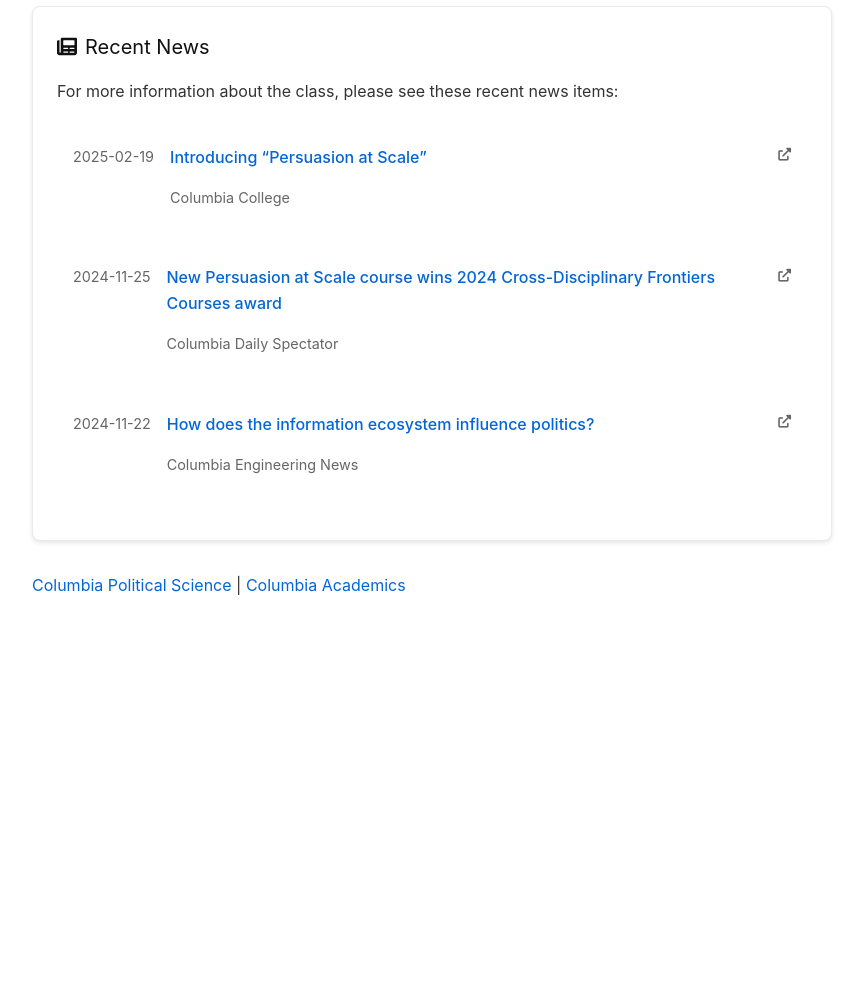
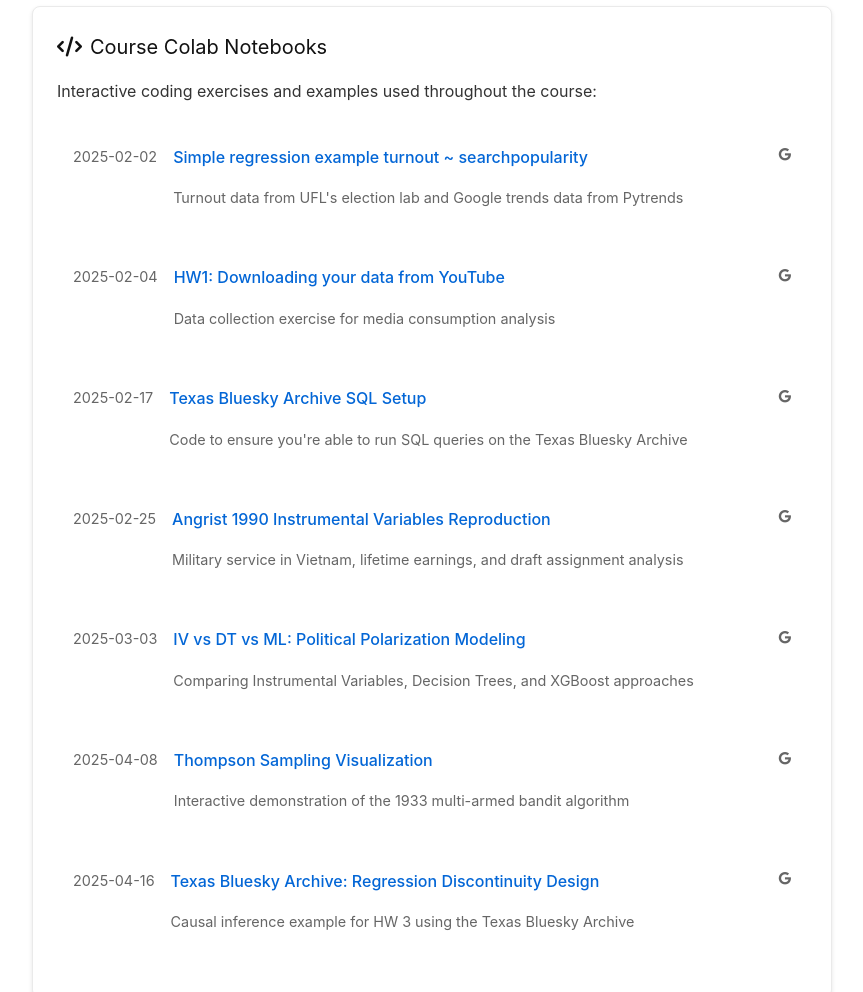
Before and after one commit to Persuasion-at-Scale/Persuasion-at-Scale.github.io, a plain HTML site: page index.html in a window 1280 px wide. Shown: the part 2840-3832 px from the top of the page, without its empty margins (208-1071 px from the left). Before the commit the page ends 3471 px from the top, so only its background shows below. Drawn offline with Linux system fonts and the light colour scheme; files that its build step writes are made by us from their sources.

Commit message:
adding Colabs

```diff
--- a/index.html
+++ b/index.html
@@ -384,6 +384,74 @@
 </div>
 
 
+<!-- Colab Notebooks -->
+<div class="card">
+  <div class="card-title">
+    <i class="fas fa-code"></i>
+    Course Colab Notebooks
+  </div>
+  <p>Interactive coding exercises and examples used throughout the course:</p>
+  <ul class="news-list">
+    <li>
+      <a href="https://colab.research.google.com/drive/1QhLLt65YLhxuOw8Q6O7ZkpGPthDEoPbC" target="_blank">
+        <span class="news-date">2025-02-02</span>
+        <span class="news-title">Simple regression example turnout ~ searchpopularity</span>
+        <span class="news-source">Turnout data from UFL's election lab and Google trends data from Pytrends</span>
+        <i class="fab fa-google link-icon"></i>
+      </a>
+    </li>
+    <li>
+      <a href="https://colab.research.google.com/drive/1d8nfKPJoCHGPAD9asb5bR55zVYG8UfPB" target="_blank">
+        <span class="news-date">2025-02-04</span>
+        <span class="news-title">HW1: Downloading your data from YouTube</span>
+        <span class="news-source">Data collection exercise for media consumption analysis</span>
+        <i class="fab fa-google link-icon"></i>
+      </a>
+    </li>
+    <li>
+      <a href="https://colab.research.google.com/drive/1C07AACiqfi_loKBscaVzyF_FuF0nPp1j" target="_blank">
+        <span class="news-date">2025-02-17</span>
+        <span class="news-title">Texas Bluesky Archive SQL Setup</span>
+        <span class="news-source">Code to ensure you're able to run SQL queries on the Texas Bluesky Archive</span>
+        <i class="fab fa-google link-icon"></i>
+      </a>
+    </li>
+    <li>
+      <a href="https://colab.research.google.com/drive/1RM_irpmRb80pn5KOJf4Y5eSVE7dWMwNv" target="_blank">
+        <span class="news-date">2025-02-25</span>
+        <span class="news-title">Angrist 1990 Instrumental Variables Reproduction</span>
+        <span class="news-source">Military service in Vietnam, lifetime earnings, and draft assignment analysis</span>
+        <i class="fab fa-google link-icon"></i>
+      </a>
+    </li>
+    <li>
+      <a href="https://colab.research.google.com/drive/1iDaj-59Gq-Htmut1o5VNHeMocHtui-gu" target="_blank">
+        <span class="news-date">2025-03-03</span>
+        <span class="news-title">IV vs DT vs ML: Political Polarization Modeling</span>
+        <span class="news-source">Comparing Instrumental Variables, Decision Trees, and XGBoost approaches</span>
+        <i class="fab fa-google link-icon"></i>
+      </a>
+    </li>
+    <li>
+      <a href="https://colab.research.google.com/drive/1z8fFm-LuxmWABTcElmJ3oUeoclU1J-tv" target="_blank">
+        <span class="news-date">2025-04-08</span>
+        <span class="news-title">Thompson Sampling Visualization</span>
+        <span class="news-source">Interactive demonstration of the 1933 multi-armed bandit algorithm</span>
+        <i class="fab fa-google link-icon"></i>
+      </a>
+    </li>
+    <li>
+      <a href="https://colab.research.google.com/drive/19tZaUomsOspx8pDYgPqsSgMTFiblZ4wt" target="_blank">
+        <span class="news-date">2025-04-16</span>
+        <span class="news-title">Texas Bluesky Archive: Regression Discontinuity Design</span>
+        <span class="news-source">Causal inference example for HW 3 using the Texas Bluesky Archive</span>
+        <i class="fab fa-google link-icon"></i>
+      </a>
+    </li>
+  </ul>
+</div>
+
+
 
 <!-- News -->
 <div class="card">
@@ -393,6 +461,16 @@
   </div>
   <p>For more information about the class, please see these recent news items:</p>
   <ul class="news-list">
+
+<li>
+      <a href="https://drive.google.com/file/d/1h9NI8b9k3yPVoDk75ptKbOM--GSInbzh/view?usp=sharing" target="_blank">
+        <span class="news-date">2025-06-26</span>
+        <span class="news-title">Persuasion at Scale: Machine Learning, Causality and the Information Ecosystem</span>
+        <span class="news-source">Columbia Data Science Institute Computational Social Science Working Group</span>
+        <i class="fas fa-external-link-alt link-icon"></i>
+      </a>
+    </li>
+
     <li>
       <a href="https://www.college.columbia.edu/news/introducing-persuasion-scale" target="_blank">
         <span class="news-date">2025-02-19</span>
```
